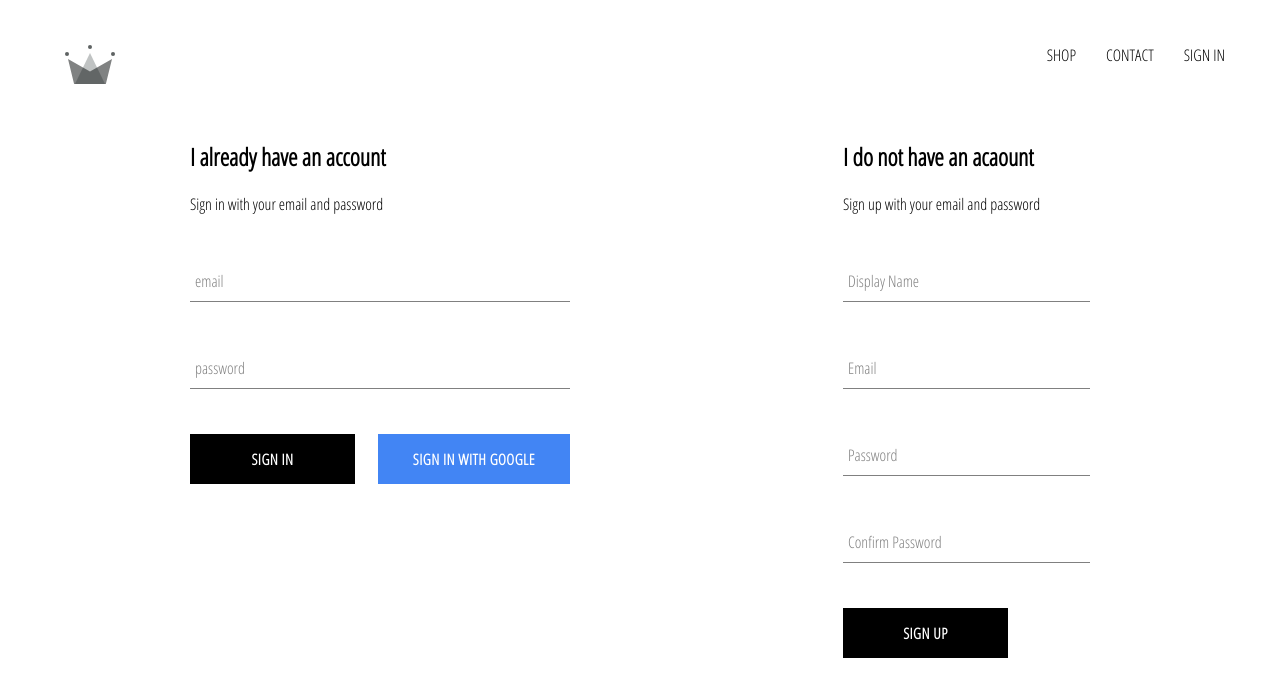
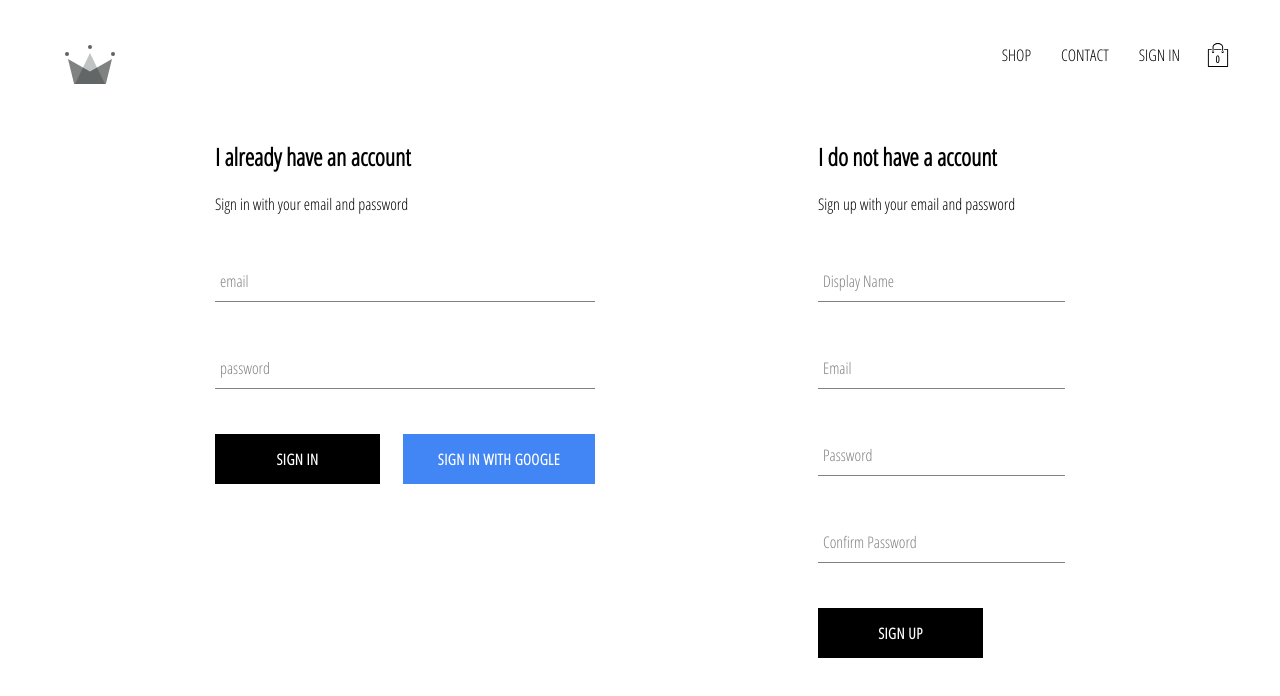
Before and after one commit to gutcod/shop, a React (Create React App) app: page /signin in a window 1280 px wide. Shown: the top 696 px of the page. Built offline with nearby package versions, Linux system fonts and the light colour scheme; no server answers.

Commit message:
add card icon

```diff
--- a/src/App.css
+++ b/src/App.css
@@ -1,4 +1,3 @@
-
 body {
   font-family: 'Open Sans Condensed';
   padding: 20px 40px;
--- /dev/null
+++ b/src/components/cart-icon/cart-icon.component.jsx
@@ -0,0 +1,14 @@
+import React from "react";
+import { ReactComponent as ShoppingCard } from "../../assets/shopping-bag.svg";
+import "./cart-icon.style.scss";
+
+const CartIcon = () => {
+  return (
+    <div className="cart-icon">
+      <ShoppingCard className="shopping-icon" />
+      <span className="item-count">0</span>
+    </div>
+  );
+};
+
+export default CartIcon;
--- /dev/null
+++ b/src/components/cart-icon/cart-icon.style.scss
@@ -0,0 +1,21 @@
+.cart-icon {
+    width: 45px;
+    height: 45px;
+    position: relative;
+    display: flex;
+    align-items: center;
+    justify-content: center;
+    cursor: pointer;
+
+    .shopping-icon {
+        width: 24px;
+        height: 24px;
+    }
+
+    .item-count {
+        position: absolute;
+        font-size: 10px;
+        font-weight: bold;
+        bottom: 12px;
+    }
+}
--- a/src/components/header/header.component.jsx
+++ b/src/components/header/header.component.jsx
@@ -4,6 +4,7 @@
 import { auth } from "../../firebase/firebase.utils";
 import { ReactComponent as Logo } from "../../assets/crown.svg";
 import { connect } from "react-redux";
+import CartIcon from "../cart-icon/cart-icon.component";
 
 const Header = ({ currentUser }) => (
   <div className="header">
@@ -26,6 +27,7 @@
           SIGN IN
         </Link>
       )}
+      <CartIcon />
     </div>
   </div>
 );
--- a/src/components/sign-up/sign-up.component.jsx
+++ b/src/components/sign-up/sign-up.component.jsx
@@ -55,7 +55,7 @@
     const { displayName, email, password, confirmPassword } = this.state;
     return (
       <div className="sign-up">
-        <h2>I do not have an acaount</h2>
+        <h2 className="title">I do not have a account </h2>
         <span>Sign up with your email and password</span>
         <form className="sign-up-form" onSubmit={this.handleSubmit}>
           <FormInput
@@ -67,7 +67,7 @@
             required
           />
           <FormInput
-            type="text"
+            type="email"
             name="email"
             value={email}
             onChange={this.handleChange}
--- a/src/components/sign-up/sign-up.style.scss
+++ b/src/components/sign-up/sign-up.style.scss
@@ -3,6 +3,7 @@
     display: flex;
     flex-direction: column;
 
+
     .title {
         margin: 10px 0;
     }
--- a/src/pages/sing-in-sign-out/sing-in-sign-out.style.scss
+++ b/src/pages/sing-in-sign-out/sing-in-sign-out.style.scss
@@ -1,5 +1,5 @@
 .sign-in-and-sign-up {
-  width: 900px;
+  width: 850px;
   display: flex;
   justify-content: space-between;
   margin: 30px auto;
```
Also changed, not shown: src/assets/shopping-bag.svg (added), src/components/sign-in/sign-in.style.scss (indentation only). Lines whose indentation alone changed are shown as unchanged.
